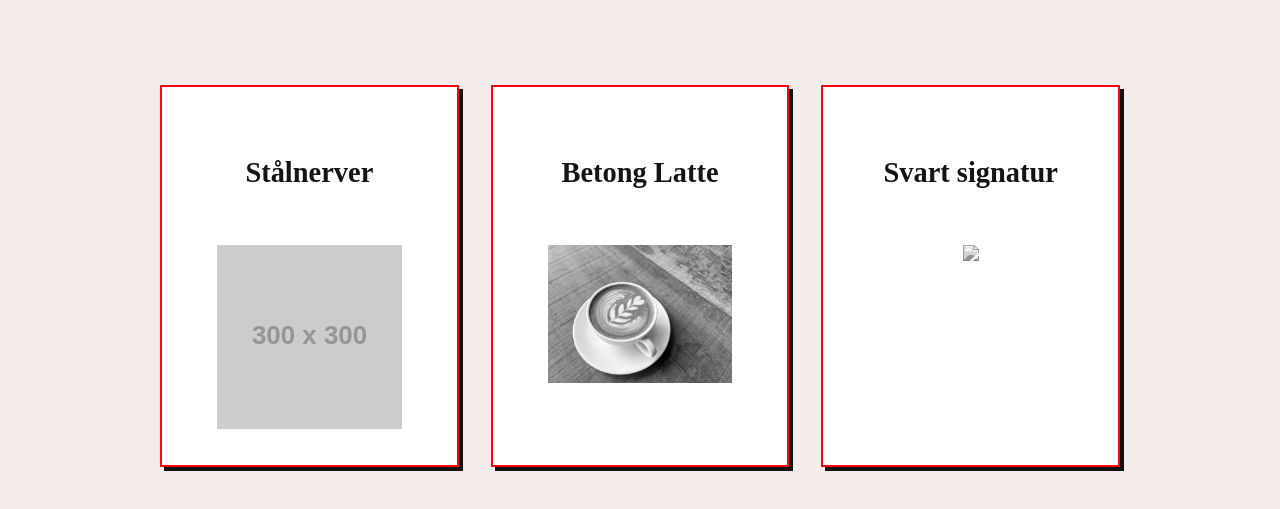
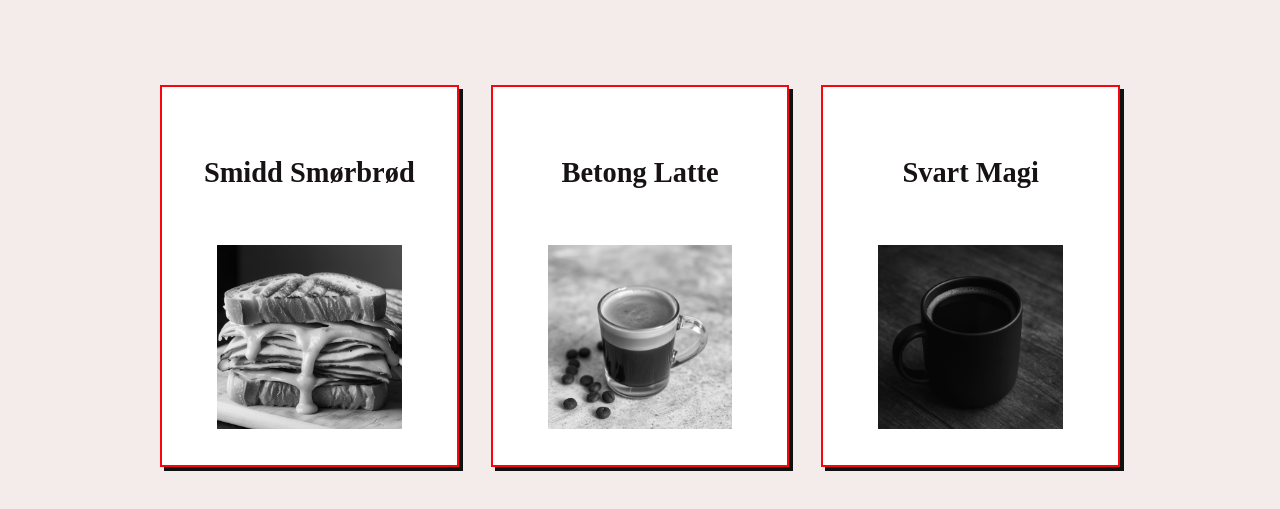
Before and after one commit to rami-droid/kafe-proeveeksamen, a website: page public/index.html in a window 1280 px wide. Shown: the part 683-1192 px from the top of the page. Drawn offline with Linux system fonts and the light colour scheme; placeholder pictures from the web are drawn by us; a web font is replaced by a local one.

Commit message:
fix: highlighted menu item images having wrong source

```diff
--- a/public/index.html
+++ b/public/index.html
@@ -51,16 +51,16 @@
 
                 <h2 style="text-align: center;">Mest populære kopper</h2>
                 <section id="content">
-                    <div class="content-card"><h4>Stålnerver</h4><br>
-                        <img src="https://placehold.co/300x300">
+                    <div class="content-card"><h4>Smidd Smørbrød</h4><br>
+                        <img src="../images/smidd-smoerbroed.jpg">
                     </div>
 
                     <div class="content-card"><h4>Betong Latte</h4><br>
-                        <img src="../images/latte.jpg">
+                        <img src="../images/betong-latte.jpg">
                     </div>
 
-                    <div class="content-card"><h4>Svart signatur</h4><br>
-                        <img src="../images/black.jpg">
+                    <div class="content-card"><h4>Svart Magi</h4><br>
+                        <img src="../images/svart-magi.png">
                     </div>
                 </section>
 
```
